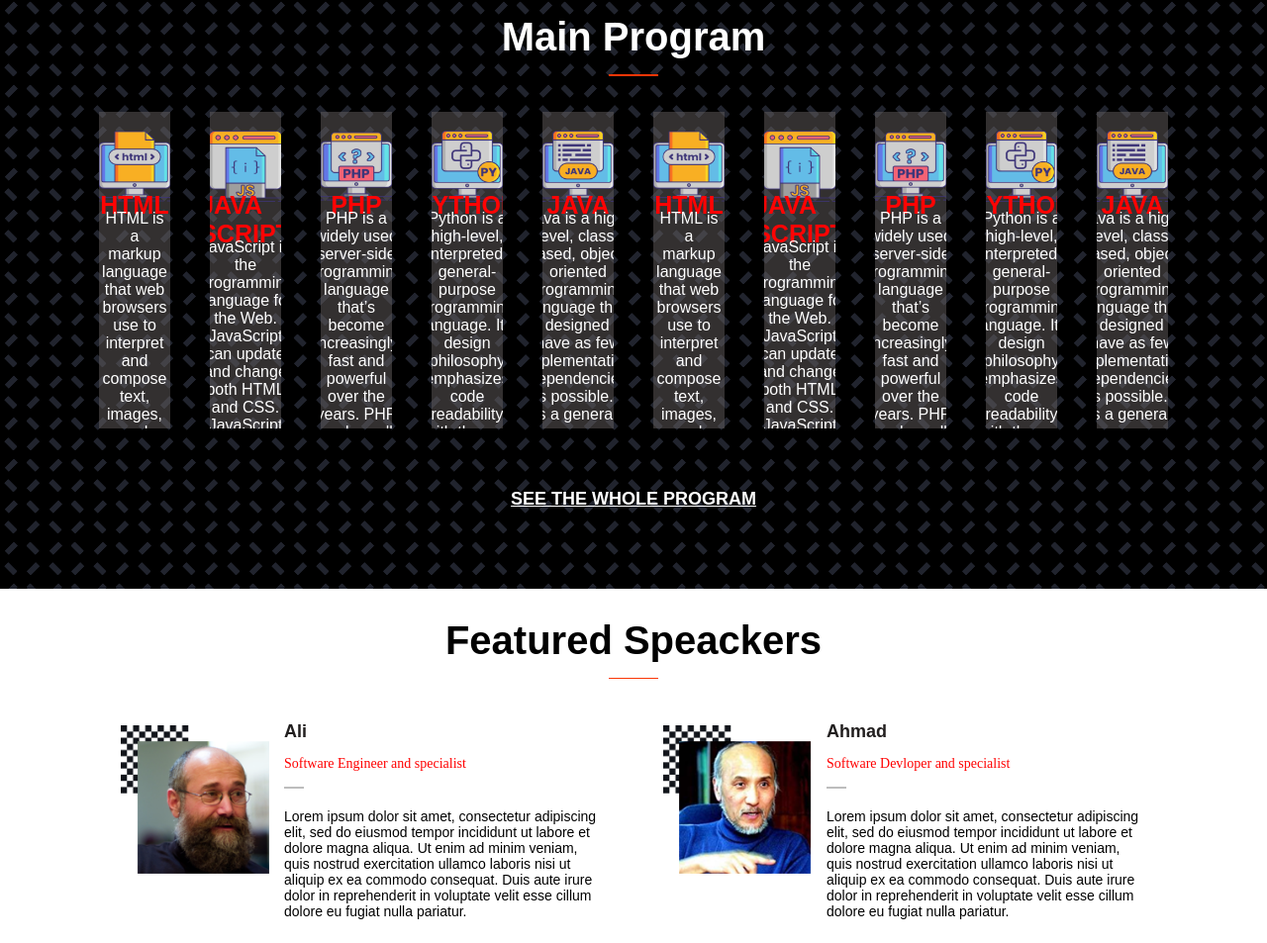
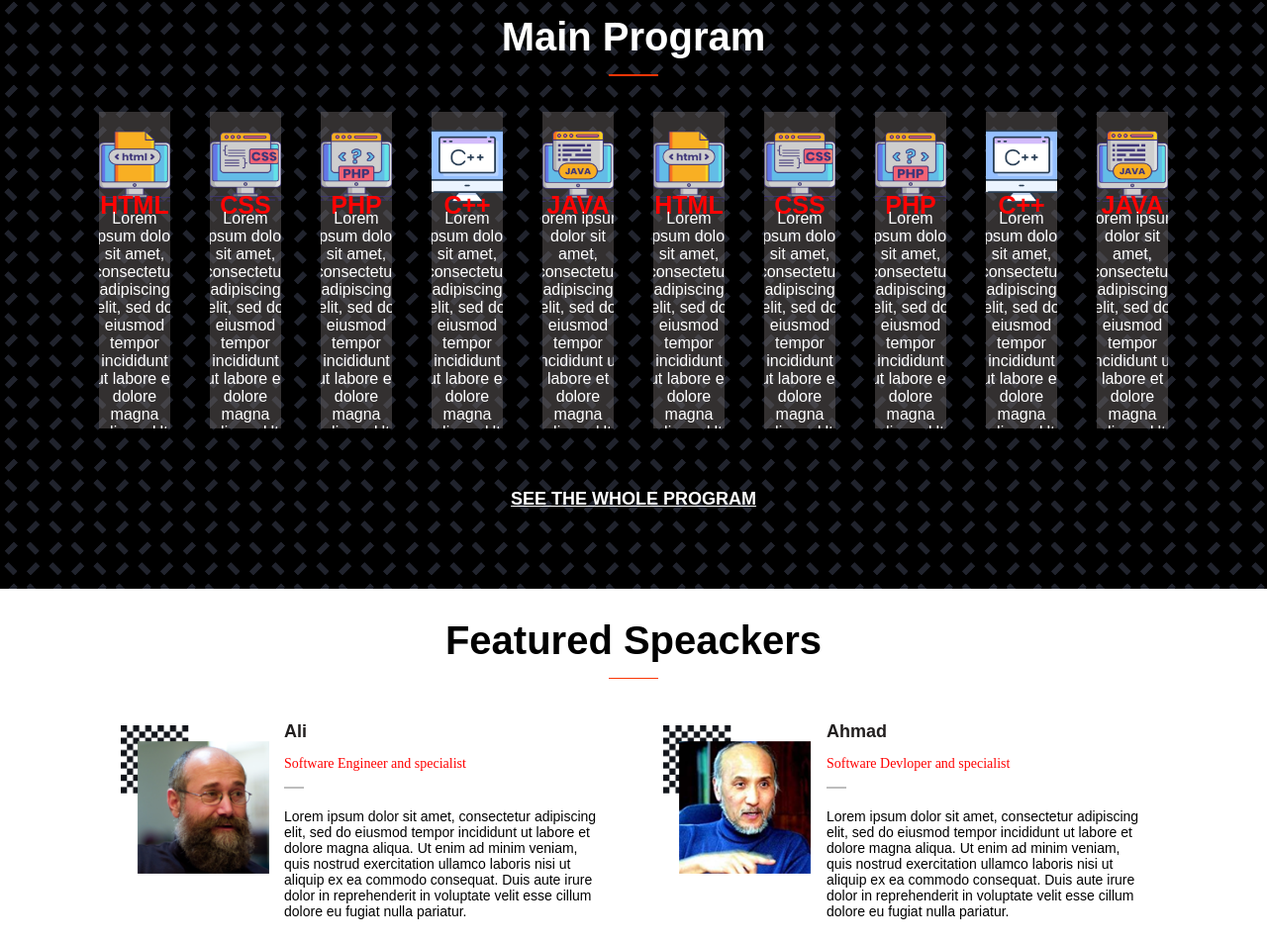
Before and after one commit to SaeqaSultani/capstone-project-, a website with bundled scripts: page index.html in a window 1280 px wide. Shown: the part 1019-1972 px from the top of the page at 99% size. Built offline with nearby package versions, Linux system fonts and the light colour scheme; files whose address does not match are found by name.

Commit message:
Edite the path of images in the js files

```diff
--- a/about-style.css
+++ b/about-style.css
@@ -385,6 +385,10 @@
     margin-bottom: 5px;
   }
 
+  .div-top-item a {
+    text-decoration: none;
+  }
+
   .top-item {
     font-size: 15px;
     color: #fff;
--- a/feature.js
+++ b/feature.js
@@ -2,37 +2,37 @@ const secFeatured = document.getElementById('sec-featured');
 
 const featuredArr = [
   {
-    image: '/image/speaker_01.png',
+    image: 'image/speaker_01.png',
     title: 'Ali',
     subtitle: 'Software Engineer and specialist',
     dec: 'Lorem ipsum dolor sit amet, consectetur adipiscing elit, sed do eiusmod tempor incididunt ut labore et dolore magna aliqua. Ut enim ad minim veniam, quis nostrud exercitation ullamco laboris nisi ut aliquip ex ea commodo consequat. Duis aute irure dolor in reprehenderit in voluptate velit esse cillum dolore eu fugiat nulla pariatur.',
   },
   {
-    image: '/image/speaker_02.png',
+    image: 'image/speaker_02.png',
     title: 'Ahmad',
     subtitle: 'Software Devloper and specialist',
     dec: 'Lorem ipsum dolor sit amet, consectetur adipiscing elit, sed do eiusmod tempor incididunt ut labore et dolore magna aliqua. Ut enim ad minim veniam, quis nostrud exercitation ullamco laboris nisi ut aliquip ex ea commodo consequat. Duis aute irure dolor in reprehenderit in voluptate velit esse cillum dolore eu fugiat nulla pariatur.',
   },
   {
-    image: '/image/speaker_03.png',
+    image: 'image/speaker_03.png',
     title: 'Youzef',
     subtitle: 'Mobile Application Devloper and specialist',
     dec: 'Lorem ipsum dolor sit amet, consectetur adipiscing elit, sed do eiusmod tempor incididunt ut labore et dolore magna aliqua. Ut enim ad minim veniam, quis nostrud exercitation ullamco laboris nisi ut aliquip ex ea commodo consequat. Duis aute irure dolor in reprehenderit in voluptate velit esse cillum dolore eu fugiat nulla pariatur.',
   },
   {
-    image: '/image/speaker_04.png',
+    image: 'image/speaker_04.png',
     title: 'Youzef',
     subtitle: 'UX and UI desinger and specialist',
     dec: 'Lorem ipsum dolor sit amet, consectetur adipiscing elit, sed do eiusmod tempor incididunt ut labore et dolore magna aliqua. Ut enim ad minim veniam, quis nostrud exercitation ullamco laboris nisi ut aliquip ex ea commodo consequat. Duis aute irure dolor in reprehenderit in voluptate velit esse cillum dolore eu fugiat nulla pariatur.',
   },
   {
-    image: '/image/speaker_05.png',
+    image: 'image/speaker_05.png',
     title: 'Youzef',
     subtitle: 'specialist',
     dec: 'Lorem ipsum dolor sit amet, consectetur adipiscing elit, sed do eiusmod tempor incididunt ut labore et dolore magna aliqua. Ut enim ad minim veniam, quis nostrud exercitation ullamco laboris nisi ut aliquip ex ea commodo consequat. Duis aute irure dolor in reprehenderit in voluptate velit esse cillum dolore eu fugiat nulla pariatur.',
   },
   {
-    image: '/image/speaker_06.png',
+    image: 'image/speaker_06.png',
     title: 'Zaki',
     subtitle: 'Mobile Application Devloper and specialist',
     dec: 'Lorem ipsum dolor sit amet, consectetur adipiscing elit, sed do eiusmod tempor incididunt ut labore et dolore magna aliqua. Ut enim ad minim veniam, quis nostrud exercitation ullamco laboris nisi ut aliquip ex ea commodo consequat. Duis aute irure dolor in reprehenderit in voluptate velit esse cillum dolore eu fugiat nulla pariatur.',
--- a/main.js
+++ b/main.js
@@ -2,30 +2,30 @@ const secMain = document.getElementById('sec-main');
 
 const arr = [
   {
-    profile: '/image/html.png',
+    profile: 'image/html.png',
     name: 'HTML',
-    dec: 'HTML is a markup language that web browsers use to interpret and compose text, images, and other material into visual or audible web pages.',
+    dec: 'Lorem ipsum dolor sit amet, consectetur adipiscing elit, sed do eiusmod tempor incididunt ut labore et dolore magna aliqua. Ut enim ad minim veniam, quis nostrud exercitation ullamco laboris nisi ut aliquip ex ea commodo consequat.',
   },
   {
-    profile: '/image/javascript.png',
-    name: 'JAVA SCRIPT',
-    dec: 'JavaScript is the Programming Language for the Web. JavaScript can update and change both HTML and CSS. JavaScript can calculate , manipulate and validate data.',
+    profile: 'image/css.png',
+    name: 'CSS',
+    dec: 'Lorem ipsum dolor sit amet, consectetur adipiscing elit, sed do eiusmod tempor incididunt ut labore et dolore magna aliqua. Ut enim ad minim veniam, quis nostrud exercitation ullamco laboris nisi ut aliquip ex ea commodo consequat.',
   },
   {
-    profile: '/image/php-code.png',
+    profile: 'image/php-code.png',
     name: 'PHP',
-    dec: 'PHP is a widely used server-side programming language that’s become increasingly fast and powerful over the years. PHP works well with HTML and databases, making it a great language for anyone interested in building dynamic web applications.',
+    dec: 'Lorem ipsum dolor sit amet, consectetur adipiscing elit, sed do eiusmod tempor incididunt ut labore et dolore magna aliqua. Ut enim ad minim veniam, quis nostrud exercitation ullamco laboris nisi ut aliquip ex ea commodo consequat.',
   },
   {
-    profile: '/image/python.png',
-    name: 'PYTHON',
-    dec: 'Python is a high-level, interpreted, general-purpose programming language. Its design philosophy emphasizes code readability with the use of significant indentation. Python is dynamically-typed and garbage-collected. ',
+    profile: 'image/c++.png',
+    name: 'C++',
+    dec: 'Lorem ipsum dolor sit amet, consectetur adipiscing elit, sed do eiusmod tempor incididunt ut labore et dolore magna aliqua. Ut enim ad minim veniam, quis nostrud exercitation ullamco laboris nisi ut aliquip ex ea commodo consequat.',
   },
 
   {
-    profile: '/image/java.png',
+    profile: 'image/java.png',
     name: 'JAVA',
-    dec: 'Java is a high-level, class-based, object-oriented programming language that is designed to have as few implementation dependencies as possible. It is a general-purpose programming language.',
+    dec: 'Lorem ipsum dolor sit amet, consectetur adipiscing elit, sed do eiusmod tempor incididunt ut labore et dolore magna aliqua. Ut enim ad minim veniam, quis nostrud exercitation ullamco laboris nisi ut aliquip ex ea commodo consequat. Duis aute irure dolor in reprehenderit in voluptate velit esse cillum dolore eu fugiat nulla pariatur.',
   },
 ];
 
--- a/style.css
+++ b/style.css
@@ -421,6 +421,10 @@
     margin-bottom: 5px;
   }
 
+  .div-top-item a {
+    text-decoration: none;
+  }
+
   .top-item {
     font-size: 15px;
     color: #fff;
@@ -428,6 +432,8 @@
     font-family: Poppins, sans-serif;
     margin: 10px;
   }
+
+
 
   .head-desk {
     height: 100px;
```
Also changed, not shown: README.md, image/c++.png (added), image/css.png (added), image/javascript.png (deleted), image/python.png (deleted).
